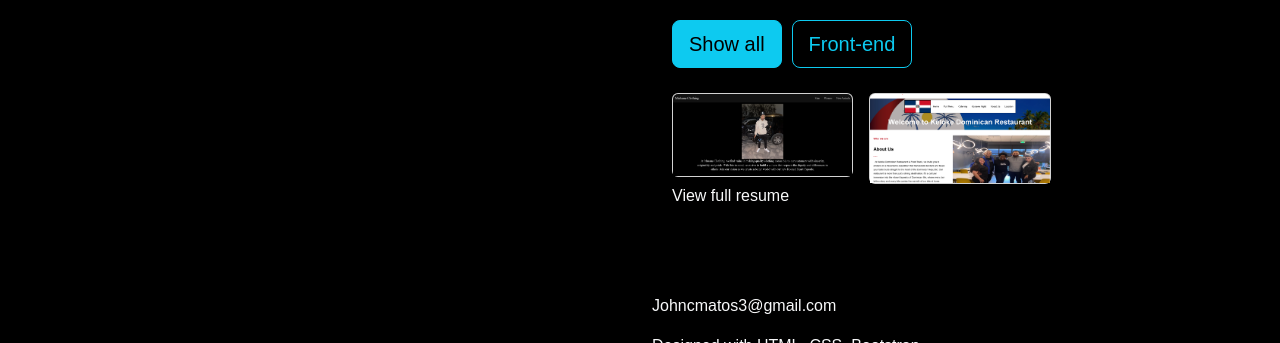
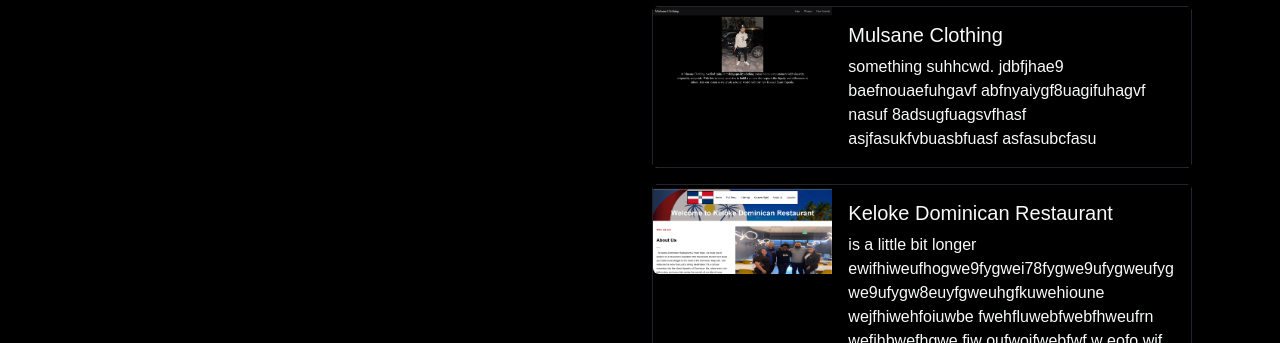
Before and after one commit to johncmatos/Portfolio, a website: page HTML/Portfolio.html in a window 1280 px wide. Shown: the part 457-800 px from the top of the page. Drawn offline with nearby package versions, Linux system fonts and the light colour scheme; files whose address does not match are found by name.

Commit message:
Added new content and changed the cards.

```diff
--- a/HTML/Portfolio.html
+++ b/HTML/Portfolio.html
@@ -1,9 +1,9 @@
-<!doctype html> <!--list of things to do: margin/padding/sizing/responsive/fonts/responsiveimages/mouseanimationmakingthebackgroundbrighter-->
+<!doctype html> <!--list of things to do: margin/padding/sizing/responsive/fonts/responsiveimages/mouseanimationmakingthebackgroundbrighter/emulatethestyleofthereferencesite.-->
 <html lang="en">
   <head>
     <meta charset="utf-8">
     <meta name="viewport" content="width=device-width, initial-scale=1">
-    <title>Portfolio - Matos</title>
+    <title>John Matos</title>
 
     <script src="https://cdn.jsdelivr.net/npm/bootstrap@5.3.2/dist/js/bootstrap.bundle.min.js" integrity="sha384-C6RzsynM9kWDrMNeT87bh95OGNyZPhcTNXj1NW7RuBCsyN/o0jlpcV8Qyq46cDfL" crossorigin="anonymous"></script>
     <link href="C:\Users\johnc\Desktop\Git_Repos\Portfolio\CSS\Custom-SCSS.min.css" rel="stylesheet" >
@@ -17,10 +17,6 @@
   <body class="bg-black text-light">
      <!--Container for Content: Profile picture, short description and a button.-->
       <div class="container-fluid split left">
-
-        <div class="row justify-content-center">
-         <!-- <img src="C:\Users\johnc\Desktop\Git_Repos\Portfolio\Images\IMG_20230926_151121_024 (1).jpg" width="150px" height="150px" class="rounded-circle img-thumbnail"/> <!--make fluid, make image look good-->
-        </div>
 
         <div class="row justify-content-center">
           <div class="col-sm-auto fs-1">John Matos</div>
@@ -49,6 +45,9 @@
                 <li><a href="C:\Users\johnc\Desktop\Git_Repos\Portfolio\HTML\Portfolio.html" class="fs-7">Portfolio</a></li>
               </ul>
               <ul>
+                <li><a href="C:\Users\johnc\Desktop\Git_Repos\Portfolio\HTML\Portfolio.html" class="fs-7">Certificates</a></li>
+              </ul>
+              <ul>
                 <li><a href="C:\Users\johnc\Desktop\Git_Repos\Portfolio\HTML\Portfolio.html" class="fs-7">Contact</a></li>
               </ul>
             </div>
@@ -72,35 +71,52 @@
 
       <div class="container-fluid split right"><!--might have to instert rows and columns to make it consistent with the left side of the page.-->
         <img src="C:\Users\johnc\Desktop\Git_Repos\Portfolio\Images\IMG_20230926_151121_024 (1).jpg" width="150px" height="150px" class="rounded-circle img-thumbnail"/> <!--make fluid, make image look good-->
-
         <p>Back in 2020, I've decided I wanted to become a Software Developer. This felt like a daunting task for me considering computers in general frustrated me growing up. After countless nights reading and many projects, I can proudly say that Software Engineering has changed my life for the better, and that I made the right choice in my career.</p>
         <p>Today in 2024, I'm focused on staying up to date with new techologies and trends in Web Development. A great student never stops learning and as a famous scientist has once said "Education is not the learning of facts, but training the mind to think." - Albert Einstein.</p>
         <p>When I'm not coding, I'm usually working out, fishing or spending time with family.</p>
+        <p>View full resume</p> <!--Link button to pdf file of resume-->
 
-        <div class="container">
-          <!--filter buttons-->
-          <div class="filter_buttons">
-              <button class="active btn btn-outline-info btn-lg " data-name="all">Show all</button>
-              <button class="btn btn-outline-info btn-lg" data-name="phones">Front-end</button>
-            <!-- <button data-name="sneakers">Javascript</button> -->
+<!--Include source code, date created, significant projects, tech stack used, make cards look better-->
+<div class="card mb-3 border-dark" style="max-width: 540px;">
+  <div class="row g-0">
+    <div class="col-md-4 bg-black">
+      <img src="C:\Users\johnc\Desktop\Git_Repos\Portfolio\Images\Screenshot 2023-11-04 054456.png" class="img-fluid rounded-start" alt="...">
     </div>
-          <!--Image Cards -->
-          <div class="filterable_cards">
-            <div class="row g-3">
-              <div class="col-12 col-md-6 col-lg-4">
-                <div class="card" data-name="phones">
-                  <img src="C:\Users\johnc\Desktop\Git_Repos\Portfolio\Images\Screenshot 2023-11-04 054456.png" class="card-img-top" alt="...">
-                </div>
-              </div>
-              <div class="col-12 col-md-6 col-lg-4">
-                <div class="card" data-name="phones">
-                  <img src="C:\Users\johnc\Desktop\Git_Repos\Portfolio\Images\Screenshot 2023-11-04 054428.png" class="card-img-top" alt="...">
+    <div class="col-md-8">
+      <div class="card-body bg-black text-light">
+        <h5 class="card-title">Mulsane Clothing</h5>
+        <p class="card-text">something suhhcwd. jdbfjhae9 baefnouaefuhgavf abfnyaiygf8uagifuhagvf nasuf 8adsugfuagsvfhasf asjfasukfvbuasbfuasf asfasubcfasu</p>
       </div>
     </div>
   </div>
 </div>
 
-          <p>View full resume</p> <!--Link button to pdf file of resume-->
+<div class="card mb-3 border-dark" style="max-width: 540px;">
+  <div class="row g-0">
+    <div class="col-md-4 bg-black">
+      <img src="C:\Users\johnc\Desktop\Git_Repos\Portfolio\Images\Screenshot 2023-11-04 054428.png" class="img-fluid rounded-start" alt="...">
+    </div>
+    <div class="col-md-8">
+      <div class="card-body bg-black text-light">
+        <h5 class="card-title">Keloke Dominican Restaurant</h5>
+        <p class="card-text"> is a little bit longer ewifhiweufhogwe9fygwei78fygwe9ufygweufygwe9ufygw8euyfgweuhgfkuwehioune  wejfhiwehfoiuwbe fwehfluwebfwebfhweufrn wefihbwefhgwe fiw oufwoifwebfwf w eofo wif.</p>
+      </div>
+    </div>
+  </div>
+</div>
+
+<div class="card mb-3 border-dark" style="max-width: 540px;">
+  <div class="row g-0">
+    <div class="col-md-4 bg-black">
+      <img src="...." class="img-fluid rounded-start" alt="...">
+    </div>
+    <div class="col-md-8">
+      <div class="card-body bg-black text-light">
+        <h5 class="card-title">Insert Project here</h5>
+        <p class="card-text">Other Site. dhfuweo8hfbeshfuiyehofhugwegfvwegufiqewyhgiqwyfg86ewghfusdbcuhvsf dbfkshfgiuvysfhshfbwehfhf h bvfudbfdbfds   dbusbfus fbsfbai.</p>
+      </div>
+    </div>
+  </div>
 </div>
 
         <p>Johncmatos3@gmail.com</p>
```
Lines whose indentation alone changed are shown as unchanged.
